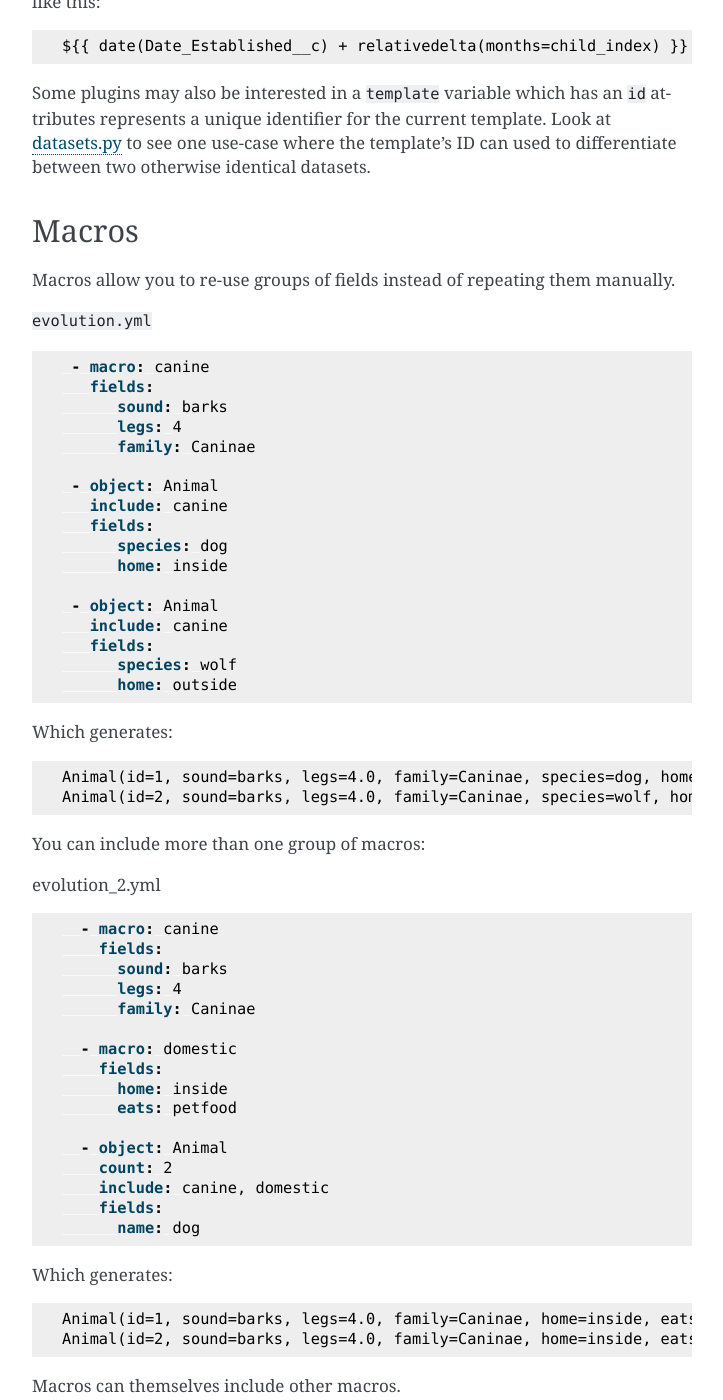
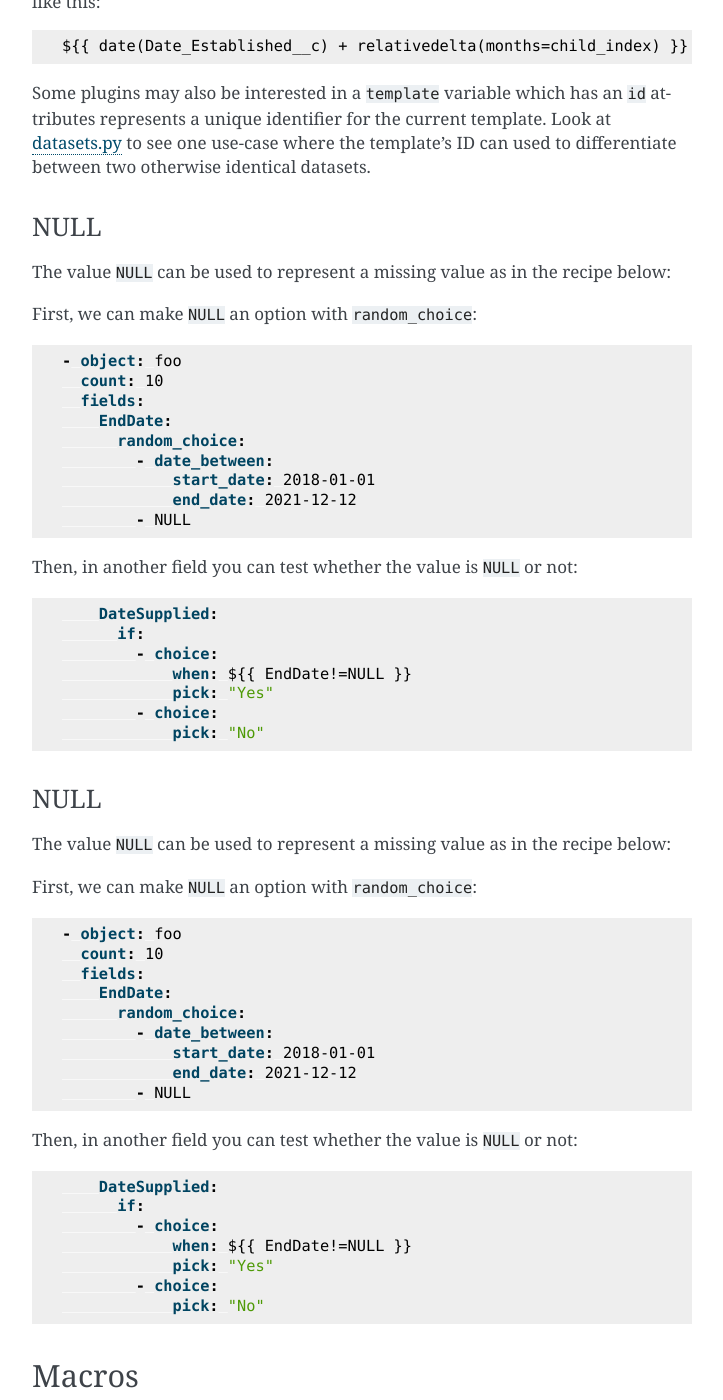
Before and after one commit to SFDO-Tooling/Snowfakery, a Sphinx documentation site: the page built from docs/index.md, in a window 1280 px wide and 1400 px high, scrolled down 15865 px. Shown: the whole window, without its empty margins (388-1111 px from the left). Built offline with Sphinx 7.4.7, drawn with Linux system fonts in a browser that asks for light colours.

Commit message:
Add NULL to Snowfakery formulas #239

````diff
--- a/docs/index.md
+++ b/docs/index.md
@@ -747,6 +747,68 @@ ${{ date(Date_Established__c) + relativedelta(months=child_index) }}
 
 Some plugins may also be interested in a `template` variable which has an `id` attributes represents a unique identifier for the current template. Look at
 [datasets.py](https://github.com/SFDO-Tooling/Snowfakery/blob/master/snowfakery/standard_plugins/datasets.py) to see one use-case where the template's ID can used to differentiate between two otherwise identical datasets.
+
+### NULL
+
+The value `NULL` can be used to represent a missing value as in the recipe
+below:
+
+First, we can make `NULL` an option with `random_choice`:
+
+```yaml
+- object: foo
+  count: 10
+  fields:
+    EndDate:
+      random_choice:
+        - date_between:
+            start_date: 2018-01-01
+            end_date: 2021-12-12
+        - NULL
+```
+
+Then, in another field you can test whether the value is `NULL` or not:
+
+```yaml
+    DateSupplied:
+      if:
+        - choice:
+            when: ${{ EndDate!=NULL }}
+            pick: "Yes"
+        - choice:
+            pick: "No"
+```
+
+### NULL
+
+The value `NULL` can be used to represent a missing value as in the recipe
+below:
+
+First, we can make `NULL` an option with `random_choice`:
+
+```yaml
+- object: foo
+  count: 10
+  fields:
+    EndDate:
+      random_choice:
+        - date_between:
+            start_date: 2018-01-01
+            end_date: 2021-12-12
+        - NULL
+```
+
+Then, in another field you can test whether the value is `NULL` or not:
+
+```yaml
+    DateSupplied:
+      if:
+        - choice:
+            when: ${{ EndDate!=NULL }}
+            pick: "Yes"
+        - choice:
+            pick: "No"
+```
 
 ## Macros
 
````
Also changed, not shown: 3 other files.
